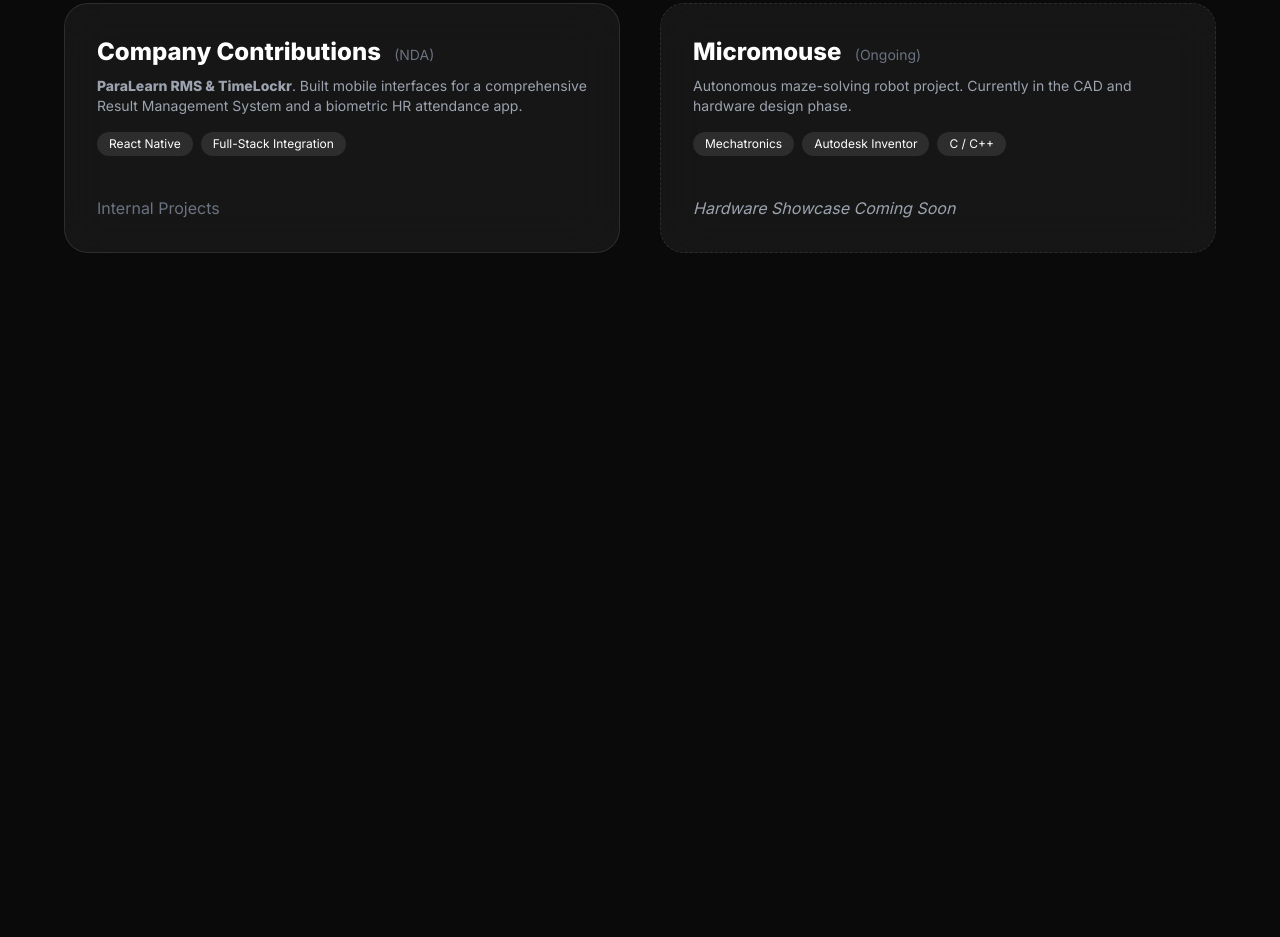
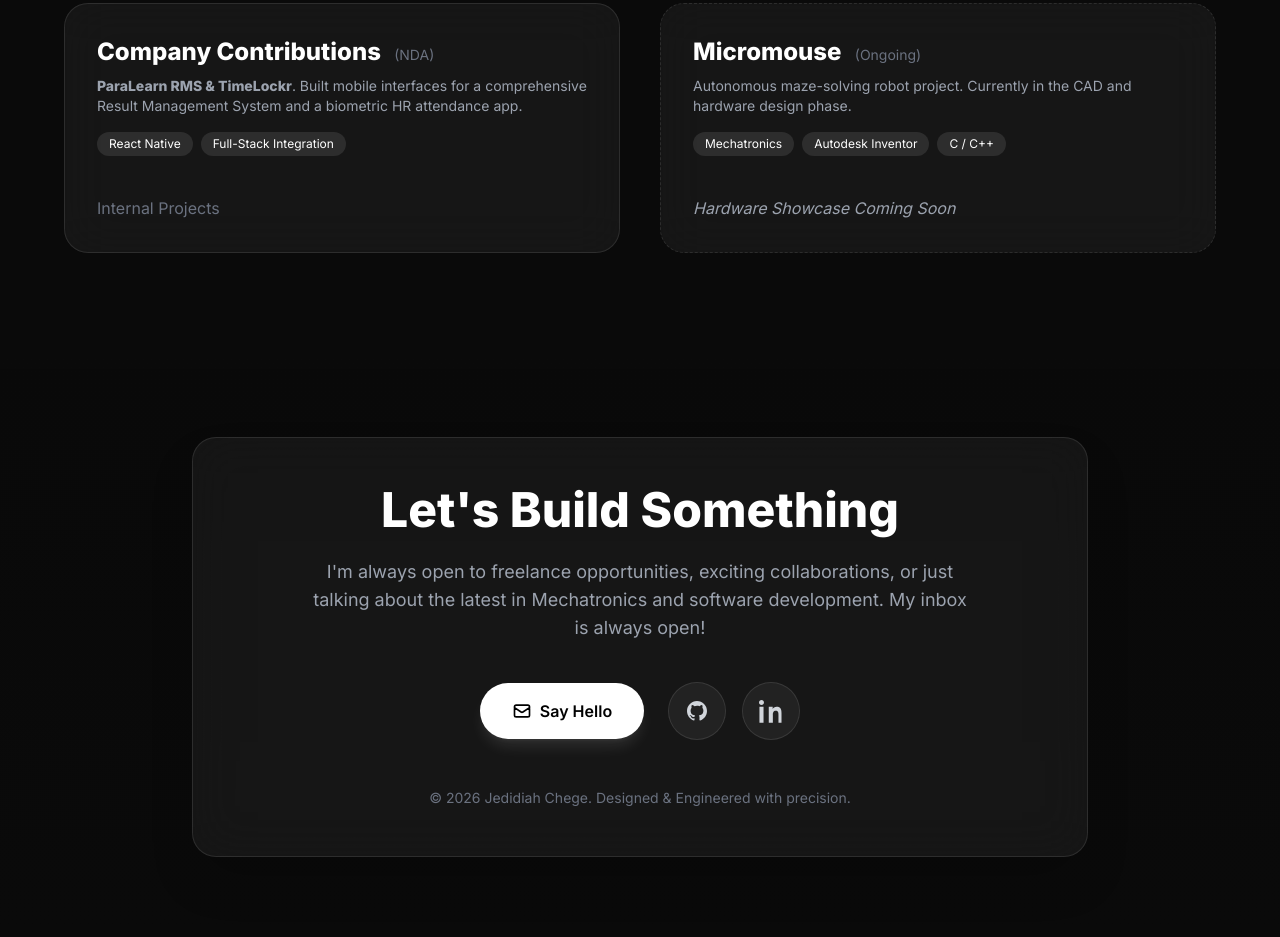
Before and after one commit to printf-Jed/Jed-s-Portfolio-Website, a website built with Vite: page index.html in a window 1280 px wide. Shown: the part 2843-3780 px from the top of the page. Before the commit the page ends 3200 px from the top, so only its background shows below. Built offline with nearby package versions, Linux system fonts and the light colour scheme; a script that the page names is missing.

Commit message:
feat: add contact section and footer

```diff
--- a/index.html
+++ b/index.html
@@ -190,6 +190,40 @@
         </div>
       </section>
 
+      <!-- Contact & Footer Section -->
+      <section id="contact" class="py-20 px-6 relative z-10">
+        <!-- Background fade -->
+        <div class="absolute inset-0 bg-gradient-to-t from-background to-background/90 -z-10"></div>
+
+        <div class="max-w-4xl mx-auto text-center">
+          <div class="glass rounded-3xl p-12 shadow-2xl">
+            <h2 class="text-3xl md:text-5xl font-bold mb-6 text-white">Let's Build Something</h2>
+            <p class="text-gray-400 text-lg mb-10 max-w-2xl mx-auto">
+              I'm always open to freelance opportunities, exciting collaborations, or just talking about the latest in Mechatronics and software development. My inbox is always open!
+            </p>
+
+            <div class="flex flex-col sm:flex-row items-center justify-center gap-6 mb-12">
+              <a href="mailto:gaditesp@gmail.com" class="px-8 py-4 bg-white text-black font-semibold rounded-full hover:bg-gray-200 transition-colors shadow-lg shadow-white/10 w-full sm:w-auto flex items-center justify-center gap-2">
+                <svg class="w-5 h-5" fill="none" stroke="currentColor" viewBox="0 0 24 24"><path stroke-linecap="round" stroke-linejoin="round" stroke-width="2" d="M3 8l7.89 5.26a2 2 0 002.22 0L21 8M5 19h14a2 2 0 002-2V7a2 2 0 00-2-2H5a2 2 0 00-2 2v10a2 2 0 002 2z"></path></svg>
+                Say Hello
+              </a>
+              <div class="flex gap-4">
+                <a href="https://github.com/printf-Jed" target="_blank" class="p-4 bg-surface border border-surfaceBorder rounded-full hover:bg-white/10 transition-colors group">
+                  <svg class="w-6 h-6 text-gray-300 group-hover:text-white transition-colors" fill="currentColor" viewBox="0 0 24 24"><path fill-rule="evenodd" clip-rule="evenodd" d="M12 2C6.477 2 2 6.477 2 12c0 4.42 2.865 8.166 6.839 9.489.5.092.682-.217.682-.482 0-.237-.008-.866-.013-1.7-2.782.603-3.369-1.34-3.369-1.34-.454-1.156-1.11-1.464-1.11-1.464-.908-.62.069-.608.069-.608 1.003.07 1.531 1.03 1.531 1.03.892 1.529 2.341 1.087 2.91.831.092-.646.35-1.086.636-1.336-2.22-.253-4.555-1.11-4.555-4.943 0-1.091.39-1.984 1.029-2.683-.103-.253-.446-1.27.098-2.647 0 0 .84-.269 2.75 1.025A9.578 9.578 0 0112 6.836c.85.004 1.705.114 2.504.336 1.909-1.294 2.747-1.025 2.747-1.025.546 1.377.203 2.394.1 2.647.64.699 1.028 1.592 1.028 2.683 0 3.842-2.339 4.687-4.566 4.935.359.309.678.919.678 1.852 0 1.336-.012 2.415-.012 2.743 0 .267.18.578.688.48C19.138 20.161 22 16.416 22 12c0-5.523-4.477-10-10-10z"></path></svg>
+                </a>
+                <a href="https://www.linkedin.com/in/jedidiah-chege" target="_blank" class="p-4 bg-surface border border-surfaceBorder rounded-full hover:bg-white/10 transition-colors group">
+                  <svg class="w-6 h-6 text-gray-300 group-hover:text-white transition-colors" fill="currentColor" viewBox="0 0 24 24"><path fill-rule="evenodd" clip-rule="evenodd" d="M4.98 3.5c0 1.381-1.11 2.5-2.48 2.5s-2.5-1.119-2.5-2.5 1.11-2.5 2.5-2.5 2.48 1.119 2.48 2.5zM.445 7.729h4.088v16.03H.445V7.73zM23.555 23.759h-4.088v-7.85c0-1.87-.038-4.275-2.604-4.275-2.608 0-3.006 2.036-3.006 4.137v7.988H9.769V7.729h3.921v2.188h.056c.546-1.034 1.88-2.124 3.869-2.124 4.139 0 4.9 2.723 4.9 6.262v9.704z"></path></svg>
+                </a>
+              </div>
+            </div>
+
+            <p class="text-sm text-gray-500 mt-10">
+              © 2026 Jedidiah Chege. Designed & Engineered with precision.
+            </p>
+          </div>
+        </div>
+      </section>
+
     </main>
 
     <script type="module" src="./main.js"></script>
```
